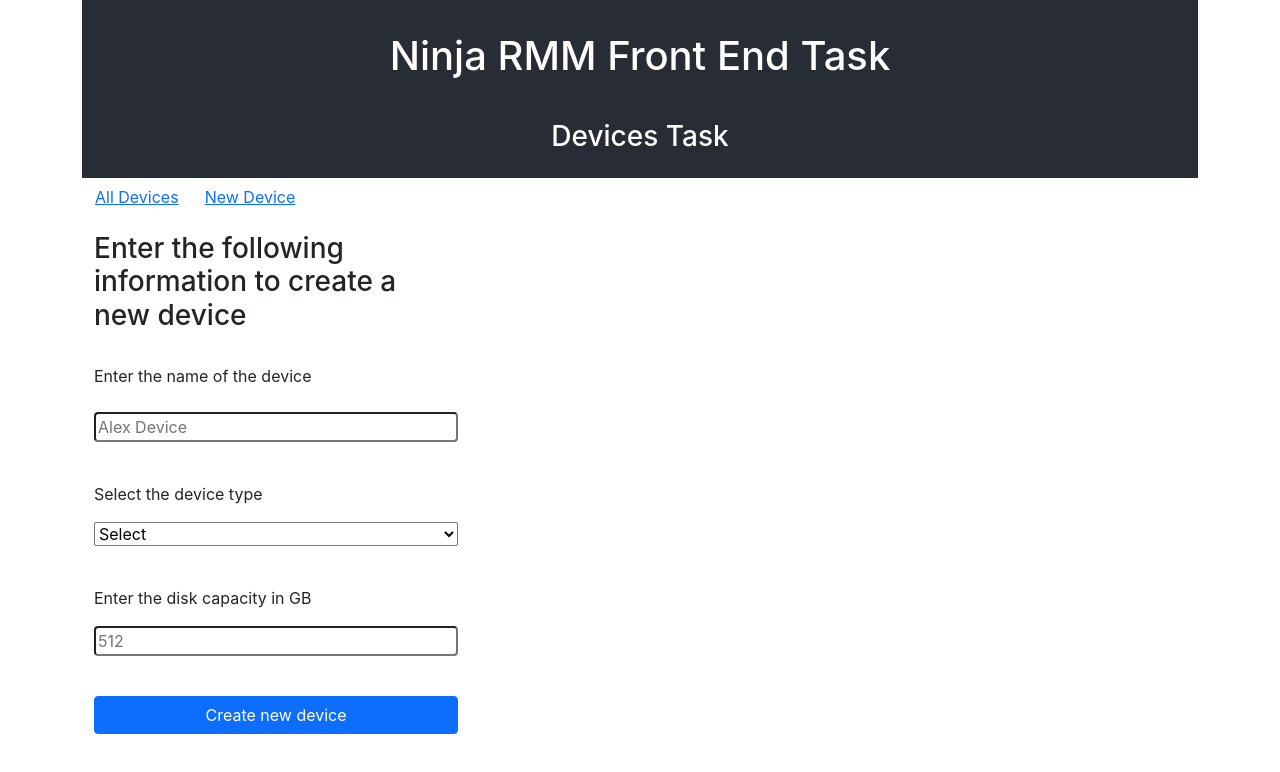
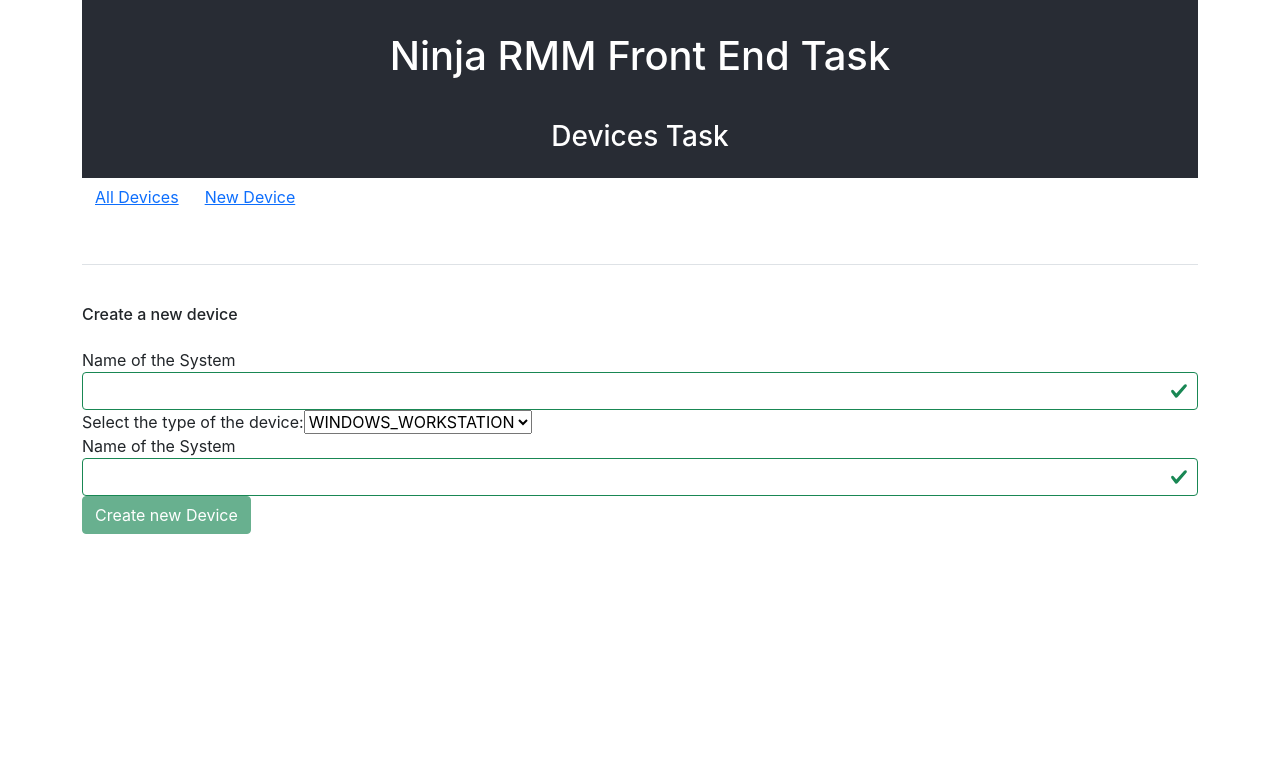
Before and after one commit to alejandrotoledoweb/devices-clientapp, a React (Create React App) app: page /newdevice in a window 1280 px wide. Shown: the top 772 px of the page. Built offline with nearby package versions, Linux system fonts and the light colour scheme.

Commit message:
add formik and yup to create a form and then create addDevice function

```diff
--- a/package.json
+++ b/package.json
@@ -8,6 +8,8 @@
     "@testing-library/user-event": "^12.1.10",
     "axios": "^0.21.1",
     "bootstrap": "^4.6.0",
+    "create-unique-id": "^1.0.2",
+    "formik": "^2.2.9",
     "prop-types": "^15.7.2",
     "react": "^17.0.2",
     "react-bootstrap": "^1.6.0",
@@ -17,7 +19,8 @@
     "react-scripts": "4.0.3",
     "redux": "^4.1.0",
     "redux-thunk": "^2.3.0",
-    "web-vitals": "^1.0.1"
+    "web-vitals": "^1.0.1",
+    "yup": "^0.32.9"
   },
   "scripts": {
     "start": "react-scripts start",
--- a/src/components/NewDevice.js
+++ b/src/components/NewDevice.js
@@ -1,93 +1,147 @@
-import React, { useState } from 'react'
-import Modal from "react-bootstrap/Modal";
-import Button from "react-bootstrap/Button";
+import React from "react";
+import { addDevice } from "../redux/actions/devicesActions";
+import PropTypes from "prop-types";
+import { connect } from "react-redux";
+import { Formik, Form, Field, ErrorMessage } from "formik";
+import * as Yup from "yup";
 
-const Devices = () => {
-    const [system, setSystem] = useState("");
-    const [type, setType] = useState("");
-    const [capacity, setCapacity] = useState("");
-    const [show, setShow] = useState(false);
-    const [showCreate, setShowCreate] = useState(false);
-
-
-    const handleClose = () => setShow(false);
-    const handleShow = () => setShow(true);
-
-    const handleCloseCreate = () => setShowCreate(false);
-    const handleShowCreate = () => setShowCreate(true);
-
-  const addDevice = () => {
-    if (system !== '' && type !== "" && capacity !== '') {
-      fetch("http://localhost:3000/devices", {
-        method: "POST",
-        headers: {
-          "Content-Type": "application/json"
-        },
-        body: JSON.stringify({
-          systenamem_name: system,
-          type: type,
-          hdd_capacity: capacity
-        })
-      }).then(response => response.json());
-        // .then(newData => )
-      Array.from(document.querySelectorAll("input")).forEach(
-        input => (input.value = ""),
-        setSystem(""),
-        setType(""),
-        setCapacity(""),
-        handleShowCreate()
-      );
-    } else {
-      handleShow()
-    }
+// I need to fix the loading error and display a succes message when created a new device
+const NewDevice = ({ addDevice, error, loading, status }) => {
+  const initialValues = {
+    system_name: "",
+    type: "",
+    hdd_capacity: "",
   };
 
+  const appointmentSchema = Yup.object().shape({
+    system_name: Yup.string().required("System Name is required"),
+    type: Yup.string().required("System Type is required"),
+    hdd_capacity: Yup.number().required("Capacity is required"),
+  });
+
+  const submitForm = (values) => {
+    const data = {
+      system_name: values.system_name,
+      type: values.type,
+      hdd_capacity: values.hdd_capacity,
+    };
+    addDevice(data);
+  };
+
+  const message = () =>
+    error === "" && status === "created" ? (
+      <span className="text-success">Device created successfully.</span>
+    ) : (
+      <span className="text-danger">{error}</span>
+    );
+
   return (
-    <div className="mb-5 container">
-      <div className="col-lg-4 col-md-6 col-sm-6 d-flex flex-column">
-      <h3 className="mt-3 mb-4">Enter the following information to create a new device</h3>
-      <p className="mt-2">Enter the name of the device</p>
-      <input className="mb-2 mt-2 rounded" id="input1" onChange={e => setSystem(e.target.value.toUpperCase())} placeholder="Alex Device" type="text" required/> <br></br>
-      <p className="mt-2">Select the device type</p>
-      <select className="w-100 mb-3" id="input2" onChange={e => setType(e.target.value)} required >
-        <option value="">Select</option>
-        <option value="WINDOWS_WORKSTATION">WINDOWS WORKSTATION</option>
-        <option value="WINDOWS_SERVER">WINDOWS SERVER</option>
-        <option value="MAC">MAC</option>
-      </select><br></br>
-      <p>Enter the disk capacity in GB</p>
-      <input className="mb-3 rounded" id="input3" onChange={e => setCapacity(e.target.value)} type="number" placeholder="512" required /><br></br>
-      <button className="btn btn-primary" onClick={addDevice}>Create new device</button>
-      </div>
+    <Formik
+      initialValues={initialValues}
+      validationSchema={appointmentSchema}
+      onSubmit={(values) => {
+        submitForm(values);
+      }}
+    >
+      {(formik) => {
+        const { errors, touched, isValid, dirty } = formik;
+        return (
+          <div className="mt-5 pl-3 border-top pt-3">
+            <h6 className="my-4">Create a new device</h6>
+            <Form>
+              <div className="form-group">
+                <label htmlFor="system_name">Name of the System</label>
+                <Field
+                  type="string"
+                  name="system_name"
+                  id="system_name"
+                  className={`${
+                    errors.system_name && touched.system_name
+                      ? "is-invalid"
+                      : "is-valid"
+                  } form-control`}
+                />
 
+                <ErrorMessage
+                  name="system_name"
+                  component="span"
+                  className="text-danger"
+                />
+              </div>
 
-      <div>
-      <Modal show={show} onHide={handleClose}>
-        <Modal.Header>
-          <Modal.Title>Error</Modal.Title>
-        </Modal.Header>
-        <Modal.Body>Please fill all inputs with a value</Modal.Body>
-        <Modal.Footer>
-          <Button variant="secondary" onClick={handleClose}>
-            OK
-          </Button>
-        </Modal.Footer>
-      </Modal>
+              <div className="form-group">
+                <label htmlFor="type">Select the type of the device:</label>
+                <Field name="type" as="select" className="my-select">
+                  <option value="WINDOWS_WORKSTATION">
+                    WINDOWS_WORKSTATION
+                  </option>
+                  <option value="WINDOWS_SERVER">WINDOWS_SERVER</option>
+                  <option value="MAC">MAC</option>
+                </Field>
 
-      <Modal show={showCreate} onHide={handleCloseCreate}>
-        <Modal.Header>
-          <Modal.Title>Info</Modal.Title>
-        </Modal.Header>
-        <Modal.Body>Device created successfully</Modal.Body>
-        <Modal.Footer>
-          <Button variant="success" onClick={handleCloseCreate}>
-            OK
-          </Button>
-        </Modal.Footer>
-      </Modal>
-      </div>
-    </div>
+                <ErrorMessage
+                  name="type"
+                  component="span"
+                  className="text-danger"
+                />
+              </div>
+
+              <div className="form-group">
+                <label htmlFor="hdd_capacity">Name of the System</label>
+                <Field
+                  type="number"
+                  name="hdd_capacity"
+                  id="hdd_capacity"
+                  className={`${
+                    errors.hdd_capacity && touched.hdd_capacity
+                      ? "is-invalid"
+                      : "is-valid"
+                  } form-control`}
+                />
+
+                <ErrorMessage
+                  name="hdd_capacity"
+                  component="span"
+                  className="text-danger"
+                />
+              </div>
+
+              <div>
+                <button
+                  type="submit"
+                  className={`${
+                    !(dirty && isValid) ? "disabled-btn" : ""
+                  } btn btn-success`}
+                  disabled={!(dirty && isValid)}
+                >
+                  Create new Device
+                </button>
+              </div>
+            </Form>
+            <div className="mt-3" />
+            <p>{loading ? "" : message()}</p>
+          </div>
+        );
+      }}
+    </Formik>
   );
-}
+};
 
-export default Devices;
+NewDevice.defaultProps = {
+  addDevice: PropTypes.func,
+};
+
+NewDevice.propTypes = {
+  addDevice: PropTypes.func,
+};
+
+const mapStateToProps = (state) => ({
+  loading: state.allDevices.loading,
+  status: state.allDevices.status,
+});
+
+const mapDispatchToProps = (dispatch) => ({
+  addDevice: (data) => dispatch(addDevice(data)),
+});
+
+export default connect(mapStateToProps, mapDispatchToProps)(NewDevice);
--- a/src/redux/actions/devicesActions.js
+++ b/src/redux/actions/devicesActions.js
@@ -29,3 +29,16 @@
     dispatch(set_Error(ActionTypes.SET_ERROR, error));
   }
 };
+
+export const addDevice = (data) => async (dispatch) => {
+  try {
+    const response = await apiUrl.post("/devices", data, {
+      headers: {
+        "Content-Type": "application/json",
+      },
+    });
+    dispatch({ type: ActionTypes.CREATE_DEVICE, payload: response.data });
+  } catch (error) {
+    dispatch(set_Error(ActionTypes.SET_ERROR, error));
+  }
+};
--- a/src/redux/constants/actionTypes.js
+++ b/src/redux/constants/actionTypes.js
@@ -4,6 +4,7 @@
   DELETE_DEVICE: "DELETE_DEVICE",
   SET_ERROR: "SET_ERROR",
   FILTER_DEVICES: "FILTER_DEVICES",
+  CREATE_DEVICE: "CREATE_DEVICE",
 };
 
 export default ActionTypes;
--- a/src/redux/reducers/deviceReducer.js
+++ b/src/redux/reducers/deviceReducer.js
@@ -4,7 +4,7 @@
   devices: [],
   loading: true,
   error: "",
-  deleteDevice: {},
+  status: "",
 };
 
 export const deviceReducer = (state = initialState, { type, payload }) => {
@@ -15,18 +15,21 @@
         loading: false,
         devices: payload,
         error: "",
+        status: "set",
       };
     case ActionTypes.SET_ERROR:
       return {
         ...state,
         loading: false,
         error: payload,
+        status: "error",
       };
     case ActionTypes.DELETE_DEVICE:
       return {
         ...state,
         loading: false,
         error: "",
+        status: "deleted",
       };
     case ActionTypes.FILTER_DEVICES:
       return {
@@ -34,6 +37,14 @@
         devices: state.devices.filter((device) => device.id !== payload),
         loading: false,
         error: "",
+        status: "filtered",
+      };
+    case ActionTypes.CREATE_DEVICE:
+      return {
+        ...state,
+        loading: false,
+        error: "",
+        status: "created",
       };
     default:
       return state;
```
Also changed, not shown: 2 other files (tests, documents, lock files or other folders).
